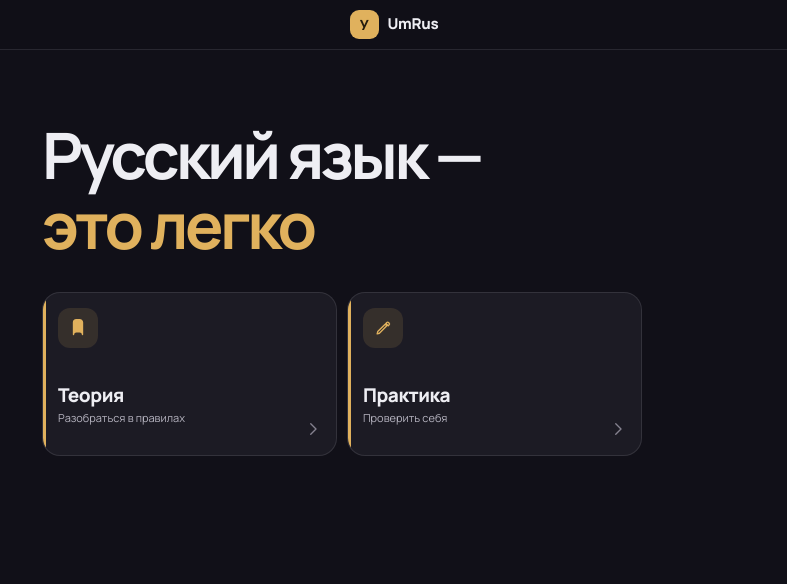
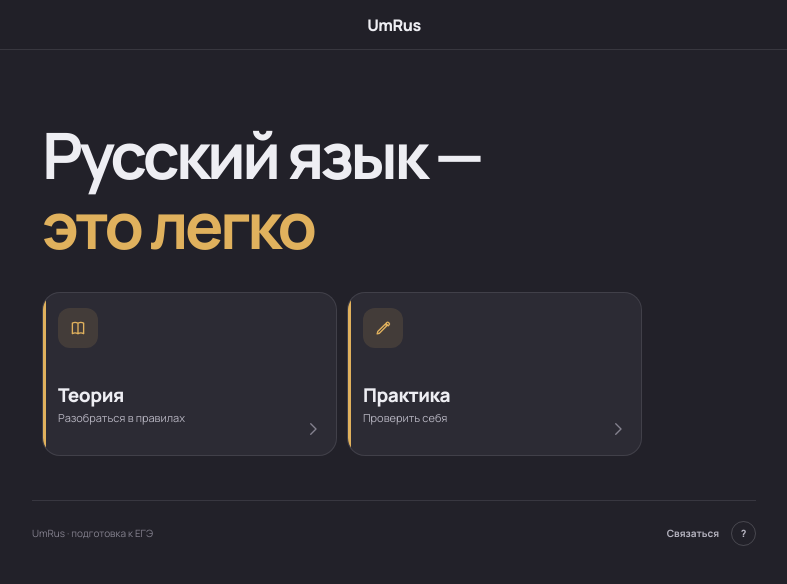
Before and after one commit to dakdolka/pumrus, a React (Vite) app in the folder frontend/: page / in a window 1280 px wide. Shown: the top 584 px of the page, without its empty margins (246-1033 px from the left). Built offline with nearby package versions, Linux system fonts and the light colour scheme.

Commit message:
fix: refine navigation and restore theory nesting

```diff
--- a/frontend/src/App.jsx
+++ b/frontend/src/App.jsx
@@ -71,7 +71,7 @@ function useRemote(loader, dependencies) {
 
 function AppIcon({ type }) {
   const paths = {
-    theory: "M6 4.8A3.8 3.8 0 0 1 9.8 1H12v16H9.8A3.8 3.8 0 0 0 6 20.8V4.8Zm12 0A3.8 3.8 0 0 0 14.2 1H12v16h2.2a3.8 3.8 0 0 1 3.8 3.8V4.8Z",
+    theory: "M4.5 5.5c2.5-1.4 5-1.4 7.5.2v14c-2.5-1.6-5-1.6-7.5-.2v-14Zm15 0c-2.5-1.4-5-1.4-7.5.2v14c2.5-1.6 5-1.6 7.5-.2v-14ZM12 5.7v14",
     practice: "m5 16.8 9.9-9.9 2.2 2.2-9.9 9.9-3 .8.8-3Zm10.9-10.9 1.2-1.2a1.6 1.6 0 0 1 2.2 0l.9.9a1.6 1.6 0 0 1 0 2.2L19 9.1l-3.1-3.2Z",
     arrow: "m9 5 7 7-7 7",
     back: "m15 5-7 7 7 7",
@@ -81,7 +81,7 @@ function AppIcon({ type }) {
   };
   return (
     <svg viewBox="0 0 24 24" aria-hidden="true">
-      <path d={paths[type]} fill={type === "theory" ? "currentColor" : "none"}
+      <path d={paths[type]} fill="none"
         stroke="currentColor" strokeWidth="1.8" strokeLinecap="round"
         strokeLinejoin="round" />
     </svg>
@@ -112,7 +112,6 @@ function Shell({ children, breadcrumbs = [], contextAction, navigate }) {
     <div className="app-shell">
       <header className="topbar">
         <button className="brand" onClick={() => navigate("/")} aria-label="На главную">
-          <span className="brand-mark">У</span>
           <span>UmRus</span>
         </button>
       </header>
@@ -127,7 +126,11 @@ function Shell({ children, breadcrumbs = [], contextAction, navigate }) {
               <span className="breadcrumb-wrap" key={`${item.label}-${index}`}>
                 {index > 0 && <span className="breadcrumb-separator">/</span>}
                 <button
-                  className={index === breadcrumbs.length - 1 ? "breadcrumb active" : "breadcrumb"}
+                  className={
+                    !contextAction?.active && index === breadcrumbs.length - 1
+                      ? "breadcrumb active"
+                      : "breadcrumb"
+                  }
                   onClick={() => item.path && navigate(item.path)}
                   disabled={!item.path}
                   aria-label={item.label}
@@ -140,7 +143,10 @@ function Shell({ children, breadcrumbs = [], contextAction, navigate }) {
             ))}
           </nav>
           {contextAction && (
-            <button className="context-switch" onClick={contextAction.onClick}>
+            <button
+              className={contextAction.active ? "context-switch active" : "context-switch"}
+              onClick={contextAction.onClick}
+            >
               <AppIcon type={contextAction.icon} />
               <span className="visually-hidden">{contextAction.label}</span>
             </button>
@@ -205,7 +211,27 @@ function Home({ navigate }) {
           </button>
         </div>
       </section>
+      <AppFooter />
     </Shell>
+  );
+}
+
+
+function AppFooter() {
+  return (
+    <footer className="app-footer">
+      <span>UmRus · подготовка к ЕГЭ</span>
+      <nav aria-label="Справка и контакты">
+        <a href="https://t.me/dak_dolka" target="_blank" rel="noreferrer">
+          Связаться
+        </a>
+        <InfoButton
+          title="О проекте"
+          text="UmRus помогает последовательно изучать правила русского языка и сразу закреплять их на практике."
+          compact
+        />
+      </nav>
+    </footer>
   );
 }
 
@@ -286,11 +312,15 @@ function groupTasks(tasks) {
 }
 
 
-function InfoButton({ title, text }) {
+function InfoButton({ title, text, compact = false }) {
   const [open, setOpen] = useState(false);
   return (
     <>
-      <button className="info-button" aria-label={`О разделе «${title}»`} onClick={() => setOpen(true)}>
+      <button
+        className={compact ? "info-button compact" : "info-button"}
+        aria-label={`О разделе «${title}»`}
+        onClick={() => setOpen(true)}
+      >
         ?
       </button>
       {open && (
@@ -332,6 +362,7 @@ function TaskTheory({ taskNumber, navigate }) {
       contextAction={{
         label: "Практика",
         icon: "bookmark",
+        active: false,
         onClick: () => navigate(`/practice/tasks/${taskNumber}?origin=theory`),
       }}
     >
@@ -391,6 +422,7 @@ function TopicTheory({ taskNumber, topicId, navigate }) {
       contextAction={{
         label: "Практика",
         icon: "bookmark",
+        active: false,
         onClick: () => navigate(
           `/practice/tasks/${taskNumber}?topic=${topicId}&origin=theory`,
         ),
@@ -479,17 +511,17 @@ function TheoryBlock({ block, depth }) {
   let content;
   if (block.type === "callout") {
     content = (
-      <aside className={`callout callout-${block.data?.variant || "note"}`}>
-        <span>{calloutLabel(block.data?.variant)}</span>
+      <fieldset className={`callout callout-${block.data?.variant || "note"}`}>
+        <legend>{calloutLabel(block.data?.variant)}</legend>
         <MarkdownText value={markdown} />
-      </aside>
+      </fieldset>
     );
   } else if (block.type === "example") {
     content = (
-      <div className="example-block">
-        <span>Пример</span>
+      <fieldset className="example-block">
+        <legend>Пример</legend>
         <MarkdownText value={markdown} />
-      </div>
+      </fieldset>
     );
   } else if (block.type === "image") {
     const source = block.data?.sourceType === "inline_svg"
@@ -617,10 +649,12 @@ function PracticeTask({ taskNumber, navigate }) {
       contextAction={theoryOrigin ? {
         label: "Практика",
         icon: "bookmark",
+        active: true,
         onClick: () => {},
       } : {
         label: "Теория",
         icon: "bookmark",
+        active: false,
         onClick: () => navigate(
           topicId
             ? `/theory/tasks/${taskNumber}/topics/${topicId}`
@@ -780,6 +814,7 @@ function PracticeSession({ sessionId, navigate }) {
       contextAction={theoryOrigin ? {
         label: "Вернуться к теории",
         icon: "bookmark",
+        active: true,
         onClick: () => navigateFromSession(
           session.context.topicId
             ? `/theory/tasks/${session.context.taskNumber}/topics/${session.context.topicId}`
@@ -788,6 +823,7 @@ function PracticeSession({ sessionId, navigate }) {
       } : {
         label: "Открыть теорию",
         icon: "bookmark",
+        active: Boolean(theoryLink),
         onClick: () => setTheoryLink({
           label: session.context.topicTitle || `Теория задания ${session.context.taskNumber}`,
           taskNumber: session.context.taskNumber,
--- a/frontend/src/app.css
+++ b/frontend/src/app.css
@@ -2,10 +2,10 @@
 
 :root {
   color-scheme: dark;
-  --bg: #111018;
-  --surface: #1c1b24;
-  --surface-raised: #24232d;
-  --surface-soft: #17161e;
+  --bg: #222129;
+  --surface: #2c2b34;
+  --surface-raised: #34323d;
+  --surface-soft: #27262f;
   --text: #eeeef3;
   --text-soft: #b5b3bf;
   --text-faint: #85828f;
@@ -30,10 +30,10 @@
 
 :root[data-theme="light"] {
   color-scheme: light;
-  --bg: #f2f2f7;
-  --surface: #ffffff;
-  --surface-raised: #ffffff;
-  --surface-soft: #e9e9ef;
+  --bg: #eceae6;
+  --surface: #f8f7f4;
+  --surface-raised: #fffefa;
+  --surface-soft: #e5e2dc;
   --text: #1a1921;
   --text-soft: #5e5b67;
   --text-faint: #85828d;
@@ -93,18 +93,7 @@ main { width: min(100%, 760px); margin: 0 auto; }
   background: color-mix(in srgb, var(--bg) 92%, transparent);
   backdrop-filter: blur(18px);
 }
-.brand { display: flex; align-items: center; gap: 9px; font-size: 15px; font-weight: 800; letter-spacing: -.02em; }
-.brand-mark {
-  width: 29px;
-  height: 29px;
-  display: grid;
-  place-items: center;
-  border-radius: 9px;
-  color: var(--accent-text);
-  background: var(--accent);
-  font-size: 14px;
-  font-weight: 800;
-}
+.brand { display: flex; align-items: center; font-size: 16px; font-weight: 800; letter-spacing: -.03em; }
 
 .navigation-strip {
   min-height: 46px;
@@ -129,18 +118,26 @@ main { width: min(100%, 760px); margin: 0 auto; }
   border-radius: var(--radius-sm);
 }
 .home-button { color: var(--text-soft); }
-.context-switch { color: var(--accent-text); border-color: transparent; background: var(--accent); }
-.breadcrumbs { min-width: 0; flex: 1; display: flex; align-items: center; gap: 6px; overflow-x: auto; scrollbar-width: none; white-space: nowrap; }
+.context-switch { color: var(--text-faint); background: transparent; }
+.context-switch.active { color: var(--accent-text); border-color: transparent; background: var(--accent); }
+.breadcrumbs { min-width: 0; flex: 1; display: flex; align-items: center; gap: 6px; overflow: hidden; white-space: nowrap; }
 .breadcrumbs::-webkit-scrollbar { display: none; }
-.breadcrumb-wrap { display: inline-flex; align-items: center; gap: 6px; }
+.breadcrumb-wrap { min-width: 0; display: inline-flex; align-items: center; gap: 6px; }
+.breadcrumb-wrap:last-child { flex: 1; }
 .breadcrumb-separator { color: var(--text-faint); opacity: .45; }
 .breadcrumb {
+  max-width: 100%;
   min-height: 30px;
   padding: 5px 7px;
   border-radius: var(--radius-sm);
   color: var(--text-soft);
   font-size: 12px;
   font-weight: 600;
+}
+.breadcrumb:not(:has(svg)):not(:has(.breadcrumb-number)) {
+  overflow: hidden;
+  text-overflow: ellipsis;
+  white-space: nowrap;
 }
 .breadcrumb.active { color: var(--accent-text); background: var(--accent); font-weight: 800; }
 .breadcrumb:disabled { cursor: default; }
@@ -240,6 +237,7 @@ main { width: min(100%, 760px); margin: 0 auto; }
   font-size: 12px;
   font-weight: 800;
 }
+.info-button.compact { width: 25px; height: 25px; font-size: 10px; }
 .task-list, .set-list { padding: 0 12px 48px; display: grid; gap: 8px; }
 .task-group { display: grid; grid-template-columns: 24px 1fr; gap: 6px; }
 .task-group.standalone { grid-template-columns: 24px 1fr; }
@@ -356,39 +354,32 @@ main { width: min(100%, 760px); margin: 0 auto; }
 
 .callout, .example-block {
   min-width: 0;
+  min-inline-size: 0;
   margin: 24px 0;
-  padding: 20px 15px 15px;
-  position: relative;
+  padding: 15px;
   color: var(--text);
   background: var(--surface-soft);
   border: 1px solid var(--line-strong);
   border-radius: var(--radius-md);
 }
-.callout > span, .example-block > span {
-  max-width: calc(100% - 24px);
+.callout > legend, .example-block > legend {
   padding: 0 7px;
-  position: absolute;
-  top: 0;
-  left: 11px;
-  transform: translateY(-55%);
   color: var(--text-soft);
-  background: var(--bg);
   font-size: 9px;
   font-weight: 800;
   letter-spacing: .12em;
   text-transform: uppercase;
 }
-.theory-section-content .callout > span, .theory-section-content .example-block > span { background: var(--surface); }
 .callout-rule { border-color: color-mix(in srgb, var(--success) 45%, var(--line)); background: var(--success-soft); }
-.callout-rule > span { color: var(--success); }
+.callout-rule > legend { color: var(--success); }
 .callout-tip { border-color: color-mix(in srgb, var(--accent) 45%, var(--line)); background: var(--accent-soft); }
-.callout-tip > span { color: var(--accent); }
+.callout-tip > legend { color: var(--accent); }
 .callout-important { border-color: color-mix(in srgb, var(--warning) 48%, var(--line)); background: var(--warning-soft); }
-.callout-important > span { color: var(--warning); }
+.callout-important > legend { color: var(--warning); }
 .callout-warning { border-color: color-mix(in srgb, var(--danger) 48%, var(--line)); background: var(--danger-soft); }
-.callout-warning > span { color: var(--danger); }
+.callout-warning > legend { color: var(--danger); }
 .example-block { border-color: color-mix(in srgb, var(--accent) 36%, var(--line)); background: var(--accent-soft); }
-.example-block > span { color: var(--accent); }
+.example-block > legend { color: var(--accent); }
 .callout p:last-child, .example-block p:last-child { margin-bottom: 0; }
 .theory-image { margin: 20px 0; }
 .theory-image img { width: 100%; max-height: 540px; display: block; object-fit: contain; background: white; border-radius: var(--radius-md); }
@@ -546,6 +537,19 @@ main { width: min(100%, 760px); margin: 0 auto; }
   border-radius: var(--radius-lg);
   text-align: center;
 }
+.app-footer {
+  margin: 8px 18px 0;
+  padding: 20px 0 max(24px, env(safe-area-inset-bottom));
+  display: flex;
+  align-items: center;
+  justify-content: space-between;
+  gap: 14px;
+  color: var(--text-faint);
+  border-top: 1px solid var(--line);
+  font-size: 10px;
+}
+.app-footer nav { display: flex; align-items: center; gap: 12px; }
+.app-footer a { color: var(--text-soft); font-weight: 700; text-decoration: none; }
 .state-card { min-height: 210px; display: grid; place-items: center; align-content: center; }
 .state-card p { margin: 8px 0; }
 .state-card .secondary-button, .state-card .primary-button { width: auto; padding: 0 20px; }
```
Also changed, not shown: 1 other file (tests, documents, lock files or other folders).
